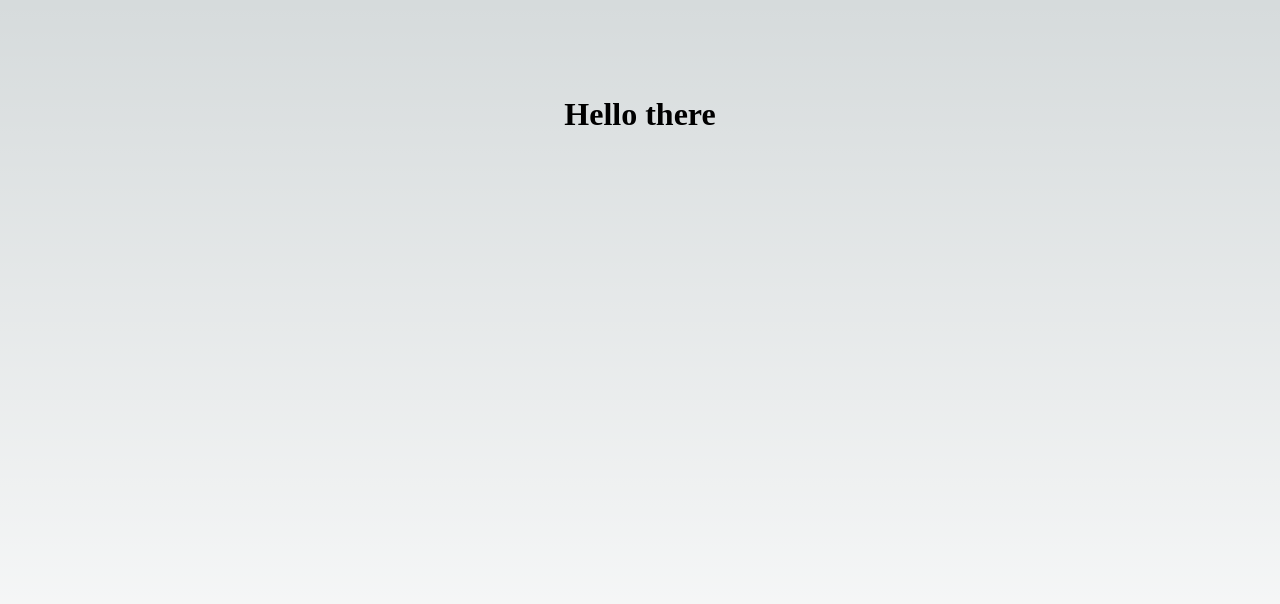
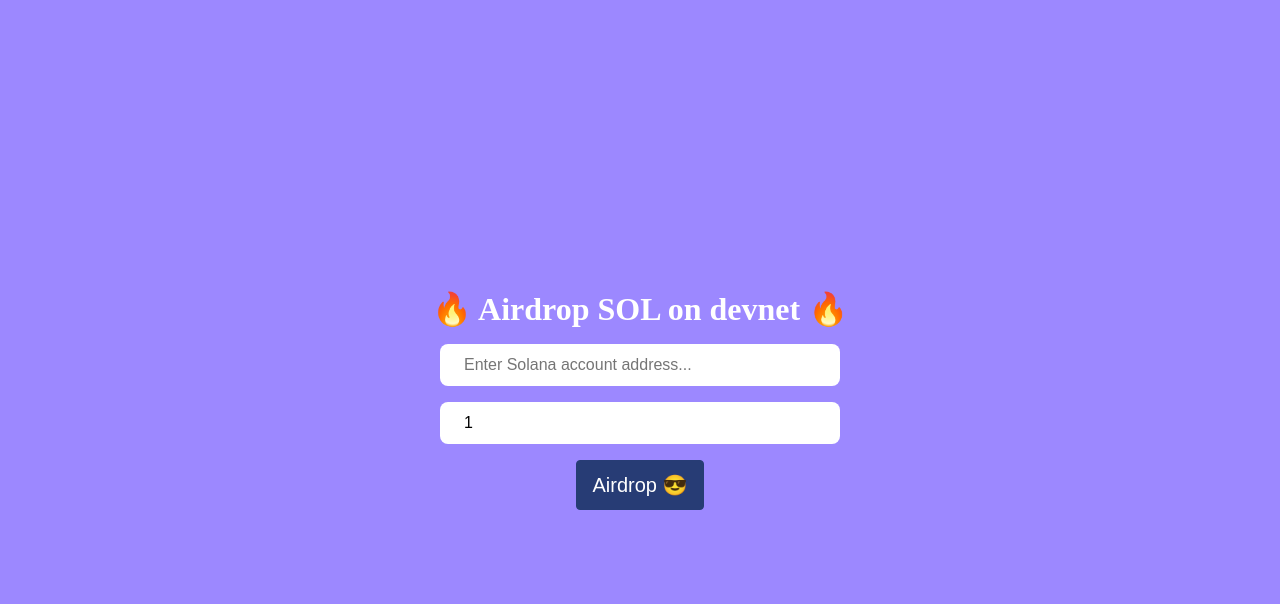
Before and after one commit to weevil111/solana_airdrop, a Next.js app: page / in a window 1280 px wide. Shown: the top 604 px of the page. Built offline with nearby package versions, Linux system fonts and the light colour scheme.

Commit message:
Add the frontend part

```diff
--- a/app/api/hello/route.js
+++ /dev/null
@@ -1,3 +0,0 @@
-export async function GET(request) {
-  return new Response('Hello, Next.js!')
-}
--- /dev/null
+++ b/app/api/solana/route.js
@@ -0,0 +1,6 @@
+export async function POST(request) {
+  const { pubkey } = request.body;
+  if (!pubkey) {
+    return Response.json({ message: "No public key found" }, { status: 404 });
+  }
+}
--- a/app/layout.js
+++ b/app/layout.js
@@ -1,14 +1,14 @@
-import './globals.css'
+import "./globals.css";
 
 export const metadata = {
-  title: 'Create Next App',
-  description: 'Generated by create next app',
-}
+  title: "Aridrop SOL",
+  description: "Airdrop SOLs on solana devnet",
+};
 
 export default function RootLayout({ children }) {
   return (
     <html lang="en">
       <body>{children}</body>
     </html>
-  )
+  );
 }
--- /dev/null
+++ b/app/page.js
@@ -0,0 +1,49 @@
+"use client";
+
+import { Inter } from "next/font/google";
+import { useState } from "react";
+import styles from "./page.module.css";
+
+const inter = Inter({ subsets: ["latin"] });
+
+export default function Home() {
+  const [address, setAddress] = useState("");
+  const [sol, setSol] = useState(1);
+
+  async function aridrop() {
+    try {
+      const res = await fetch("/api/solana", {
+        method: "POST",
+      });
+      const json = await res.json();
+      console.log(json);
+    } catch (err) {
+      console.log(err);
+    }
+  }
+
+  return (
+    <main className={styles.main}>
+      <h1 className={styles.h1}>🔥 Airdrop SOL on devnet 🔥</h1>
+      <input
+        type="text"
+        name="address"
+        placeholder="Enter Solana account address..."
+        value={address}
+        onChange={(e) => setAddress(e.target.value)}
+        className={styles.input}
+      />
+      <input
+        type="number"
+        name="sol"
+        min={1}
+        value={sol}
+        onChange={(e) => setSol(e.target.value)}
+        className={styles.input}
+      />
+      <button className={styles.button} onClick={aridrop}>
+        Airdrop 😎
+      </button>
+    </main>
+  );
+}
--- a/app/page.jsx
+++ /dev/null
@@ -1,13 +0,0 @@
-import Image from "next/image";
-import { Inter } from "next/font/google";
-import styles from "./page.module.css";
-
-const inter = Inter({ subsets: ["latin"] });
-
-export default function Home() {
-  return (
-    <main className={styles.main}>
-      <h1>Hello there</h1>
-    </main>
-  );
-}
--- a/app/page.module.css
+++ b/app/page.module.css
@@ -1,8 +1,46 @@
 .main {
   display: flex;
   flex-direction: column;
-  justify-content: space-between;
+  justify-content: center;
   align-items: center;
   padding: 6rem;
   min-height: 100vh;
+  background-color: #9c88ff;
+  gap: 16px;
 }
+
+.h1 {
+  color: white;
+}
+
+.input {
+  padding: 12px 24px;
+  width: 400px;
+  border-radius: 8px;
+  border: none;
+  font-size: 16px;
+  outline: none;
+}
+
+.input:hover {
+  box-shadow: 0 0 5pt 0.5pt #D3D3D3;
+}
+
+.input:focus {
+  box-shadow: 0 0 5pt 2pt #D3D3D3;
+  outline-width: 0px;
+}
+
+.button {
+  padding: 12px 16px;
+  border: 1px solid #273c75;
+  background-color: #273c75;
+  color: white;
+  cursor: pointer;
+  font-size: 20px;
+  border-radius: 4px;
+}
+
+.button:hover {
+  background-color: #192a56;
+}
```
